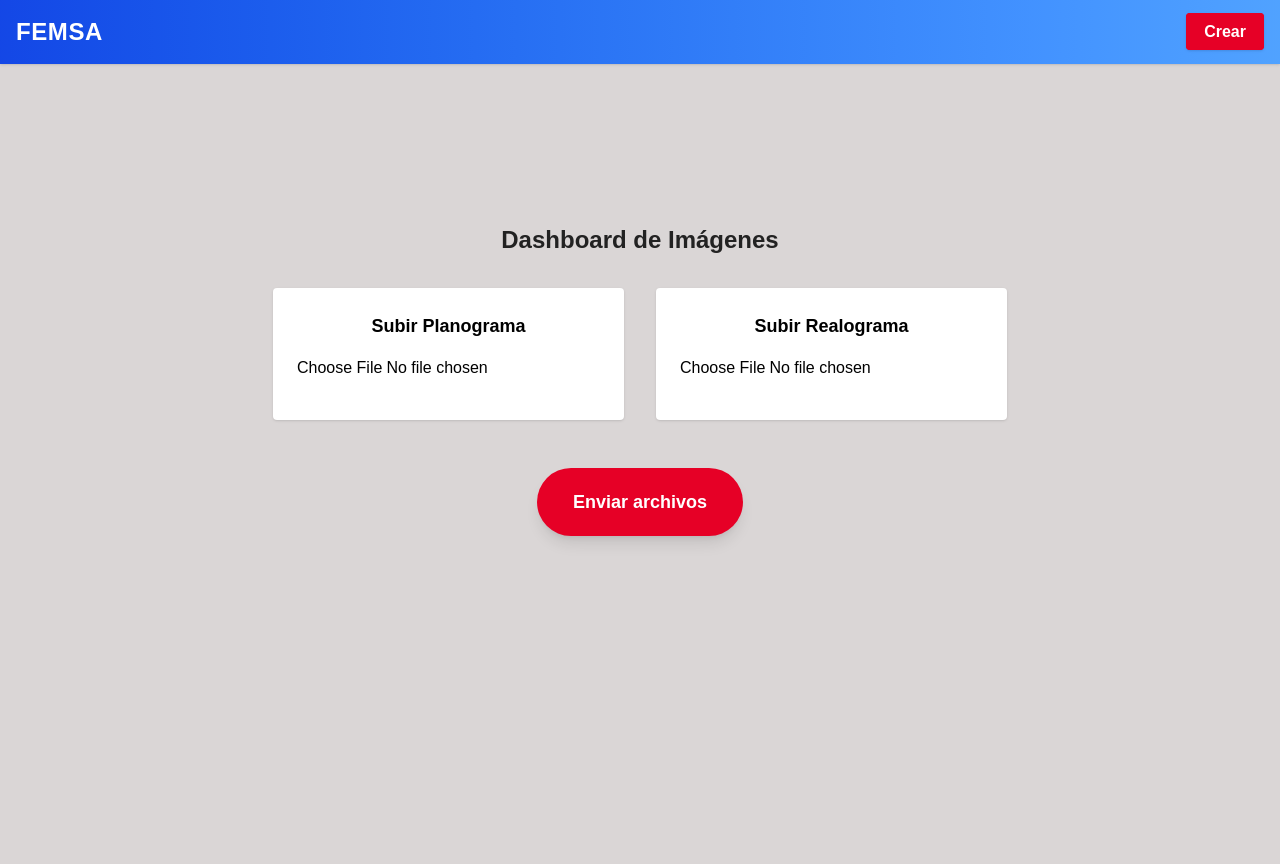
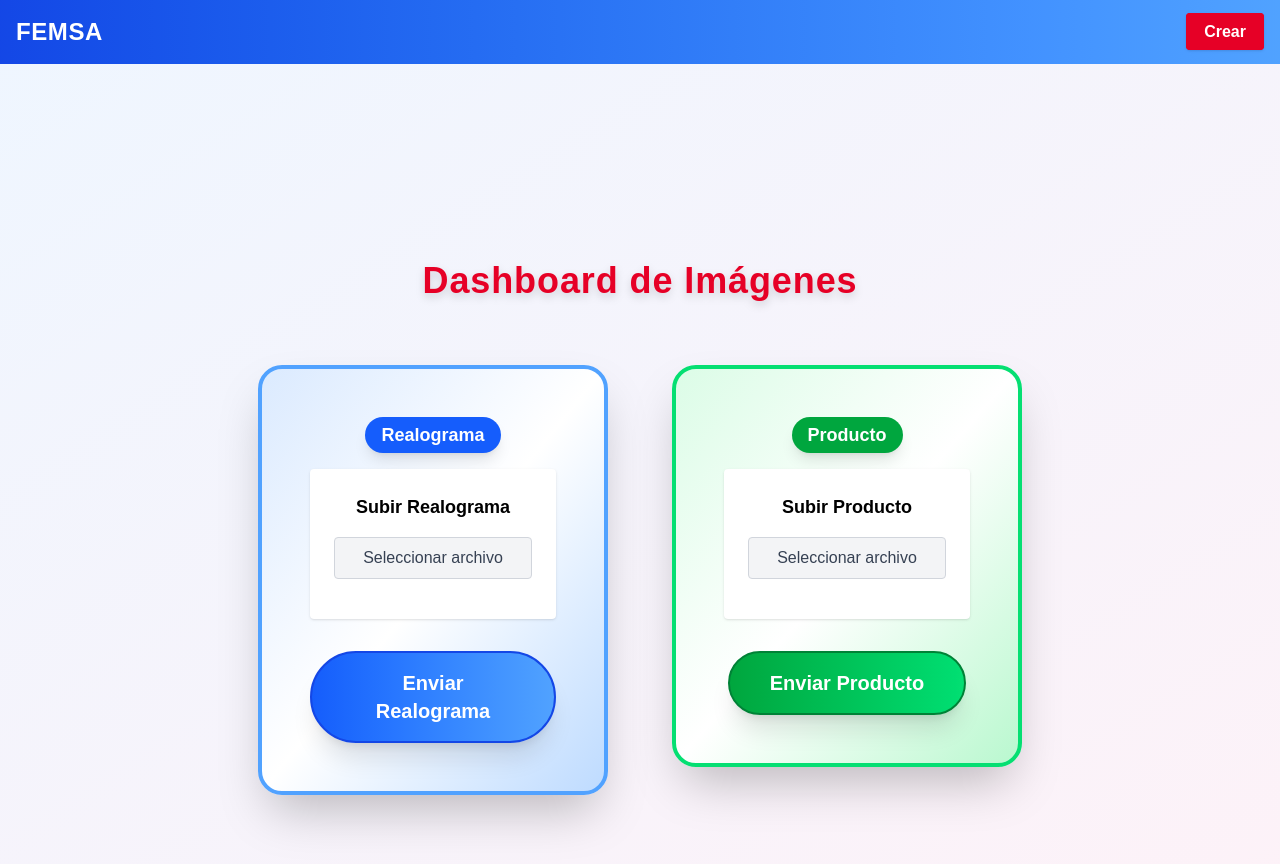
Before and after one commit to FEMSA-Hack/FEMSA-WebPage, a Next.js app: page /homemain in a window 1280 px wide. Built offline with nearby package versions, Linux system fonts and the light colour scheme.

Commit message:
Subiendo cambios para Hilde

```diff
--- a/src/app/homemain/page.tsx
+++ b/src/app/homemain/page.tsx
@@ -18,14 +18,20 @@ function ImageUploadBox({ title }: { title: string }) {
   };
 
   return (
-    <div className="bg-white rounded shadow p-6 flex flex-col items-center w-full max-w-md ">
+    <div className="bg-white rounded shadow p-6  flex flex-col items-center w-full max-w-md ">
       <h3 className="text-lg font-semibold mb-4">{title}</h3>
+      <label className="mb-4 w-full cursor-pointer">
+      <span className="block bg-gray-100 border border-gray-300 rounded px-4 py-2 text-center text-gray-700 hover:bg-gray-200 transition truncate overflow-hidden w-full">
+        {image ? "Archivo seleccionado" : "Seleccionar archivo"}
+      </span>
         <input
           type="file"
           accept="image/*"
           onChange={handleImageChange}
-        className="mb-4"
+          className="hidden"
         />
+      </label>
+
       {image && (
         <Image
           src={image}
@@ -39,28 +45,52 @@ function ImageUploadBox({ title }: { title: string }) {
   );
 }
 
+// ...existing code...
 export default function HomePage() {
   const router = useRouter();
 
-  const handleEnviar = () => {
-    router.push("/dashboard");
+  const handleRealograma = () => {
+    router.push("/dashboardRealograma");
+  };
+
+  const handleProducto = () => {
+    router.push("/positionProduct");
   };
 
   return (
-    <section className="flex flex-col justify-center items-center pt-40">
-      <h2 className="text-2xl font-bold mb-8 text-center">Dashboard de Imágenes</h2>
-      <div className="flex flex-col md:flex-row gap-8 justify-center items-start text-black">
-        <ImageUploadBox title="Subir Planograma" />
+    <section className="flex flex-col justify-center items-center pt-32 min-h-screen bg-gradient-to-br from-blue-50 to-pink-50">
+      <h2 className="text-4xl font-extrabold mb-16 text-center text-[#e60026] drop-shadow-lg tracking-wide">
+        Dashboard de Imágenes
+      </h2>
+      <div className="flex flex-col md:flex-row gap-16 justify-center items-start text-black">
+        {/* Realograma Section */}
+        <div className="flex flex-col items-center bg-gradient-to-br from-blue-100 via-white to-blue-200 rounded-3xl shadow-2xl border-4 border-blue-400 p-12 hover:scale-105 transition-transform duration-300 w-[350px]">
+          <span className="mb-4 px-4 py-1 rounded-full bg-blue-600 text-white font-bold shadow-lg text-lg">
+            Realograma
+          </span>
           <ImageUploadBox title="Subir Realograma" />
+          <button
+            onClick={handleRealograma}
+            className="mt-8 rounded-full bg-gradient-to-r from-blue-600 to-blue-400 text-white px-10 py-4 text-xl font-extrabold shadow-xl hover:from-blue-800 hover:to-blue-600 hover:scale-110 transition-all border-2 border-blue-700"
+          >
+            Enviar Realograma
+          </button>
         </div>
-      <div className="flex justify-center mt-8">
+        {/* Producto Section */}
+        <div className="flex flex-col items-center bg-gradient-to-br from-green-100 via-white to-green-200 rounded-3xl shadow-2xl border-4 border-green-400 p-12 hover:scale-105 transition-transform duration-300 w-[350px]">
+          <span className="mb-4 px-4 py-1 rounded-full bg-green-600 text-white font-bold shadow-lg text-lg">
+            Producto
+          </span>
+          <ImageUploadBox title="Subir Producto" />
           <button
-          onClick={handleEnviar}
-          className="mt-4 rounded-full bg-[#e60026] text-white px-8 py-4 text-lg font-bold border-4 border-transparent hover:border-yellow-400 hover:bg-white hover:text-[#e60026] transition-all shadow-lg"
+            onClick={handleProducto}
+            className="mt-8 rounded-full bg-gradient-to-r from-green-600 to-green-400 text-white px-10 py-4 text-xl font-extrabold shadow-xl hover:from-green-800 hover:to-green-600 hover:scale-110 transition-all border-2 border-green-700"
           >
-          Enviar archivos
+            Enviar Producto
           </button>
+        </div>
       </div>
     </section>
   );
 }
+// ...existing code...
--- /dev/null
+++ b/src/app/positionProduct/page.tsx
@@ -0,0 +1,23 @@
+"use client";
+import { useEffect, useState } from "react";
+import Image from "next/image";
+
+export default function PositionProductPage() {
+  const [standImageUrl, setStandImageUrl] = useState<string | null>(null);
+
+  useEffect(() => {
+    const url = localStorage.getItem("standImageUrl");
+    setStandImageUrl(url);
+  }, []);
+
+  return (
+    <section className="flex flex-col items-center justify-center min-h-screen">
+      <h2 className="text-2xl font-bold mb-6">Producto Acomodado en el Stand</h2>
+      {standImageUrl ? (
+        <Image src={standImageUrl} alt="Producto acomodado" width={500} height={500} className="rounded shadow-lg max-w-lg" />
+      ) : (
+        <p>No hay imagen para mostrar.</p>
+      )}
+    </section>
+  );
+}
```
Also changed, not shown: src/app/dashboardRealograma/page.tsx (renamed from src/app/dashboard/page.tsx). Lines whose indentation alone changed are shown as unchanged.
